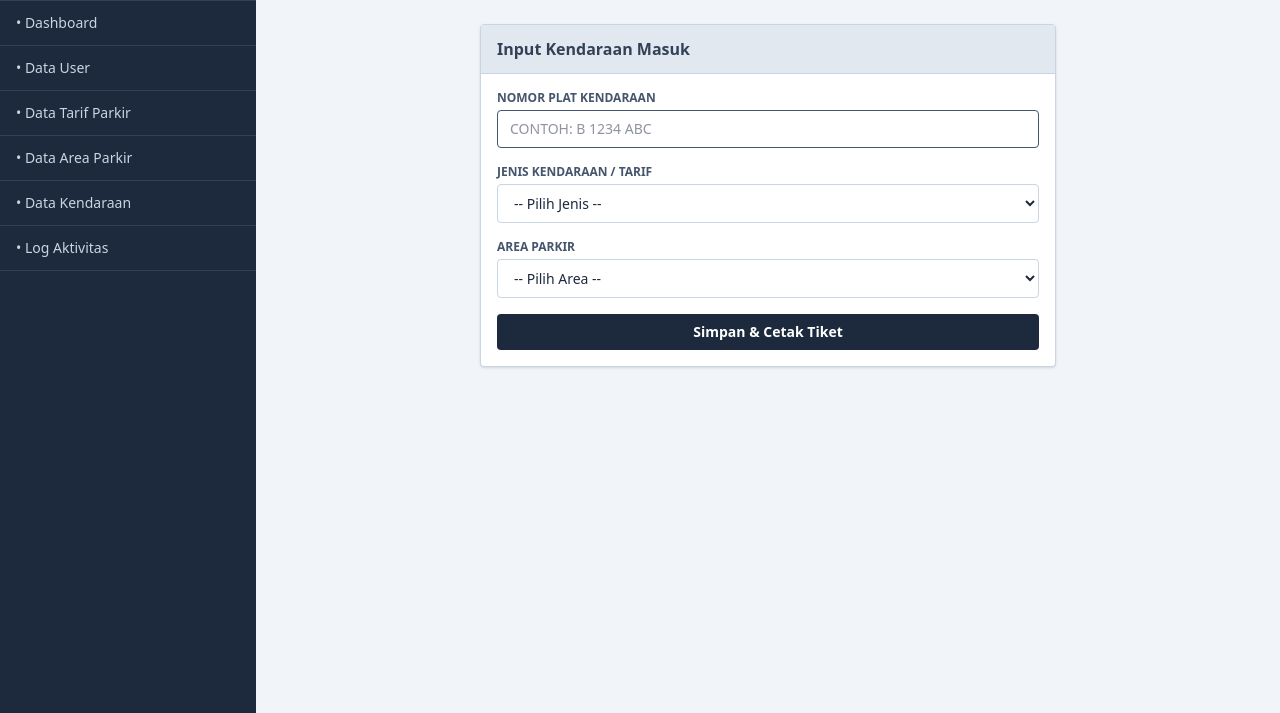
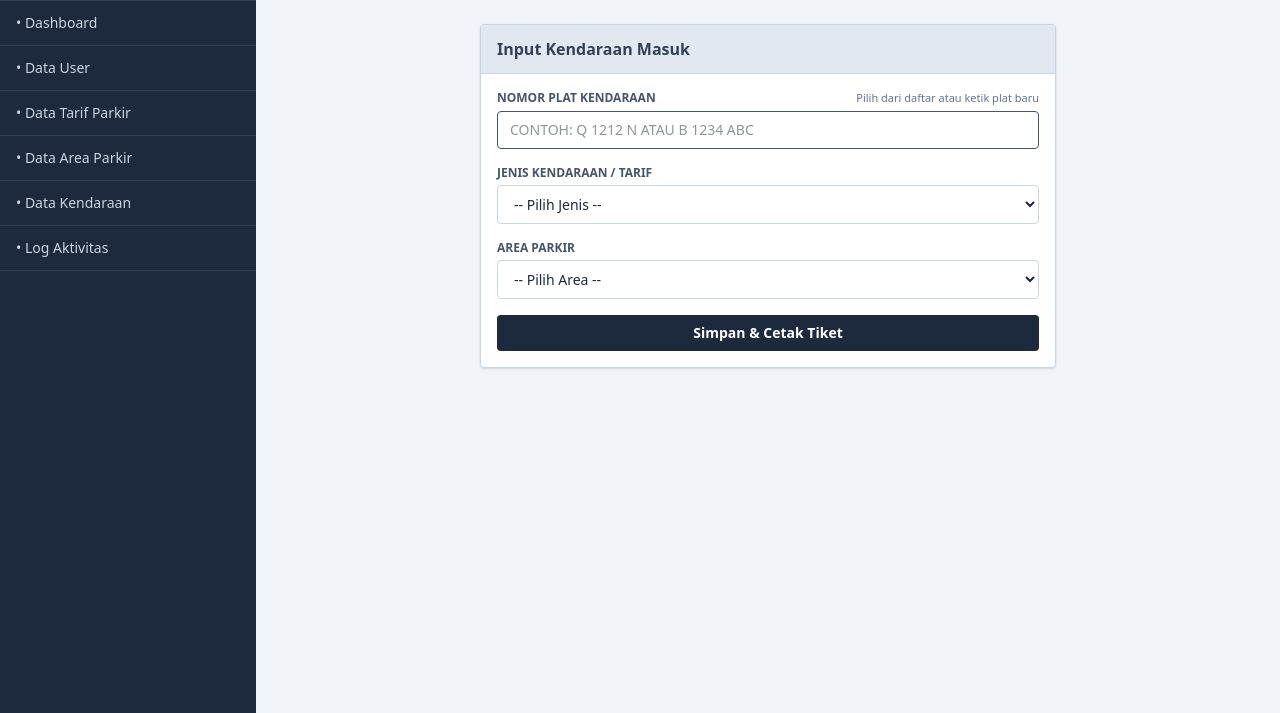
Before and after one commit to yusky12987/Parkir-Kabasa, a Laravel app: template resources/views/petugas/transaksi/masuk.blade.php in a window 1280 px wide. Shown: the part 53-766 px from the top of the page. Run offline with Laravel 12, Linux system fonts and the light colour scheme; the template is opened without the code that fills it, so the values that code supplies are empty; a user stored in the database is signed in; data comes from the database, SQL or seed files in the repository; style sheets or scripts are compiled from the project's sources.

Commit message:
Sinkronisasi data kendaraan admin ke transaksi petugas

```diff
--- a/resources/views/petugas/transaksi/masuk.blade.php
+++ b/resources/views/petugas/transaksi/masuk.blade.php
@@ -2,8 +2,9 @@
 
 @section('content')
 <div class="max-w-xl mx-auto bg-white border border-slate-300 rounded shadow-sm">
-    <div class="bg-slate-200 px-4 py-3 border-b border-slate-300 font-bold text-slate-700">
-        Input Kendaraan Masuk
+    <div class="bg-slate-200 px-4 py-3 border-b border-slate-300 font-bold text-slate-700 flex justify-between items-center">
+        <span>Input Kendaraan Masuk</span>
+        <span id="status-badge" class="hidden text-xs font-semibold px-2.5 py-0.5 rounded"></span>
     </div>
 
     @if($errors->any())
@@ -15,17 +16,54 @@
     <form action="{{ route('petugas.transaksi.masuk.store') }}" method="POST" class="p-4 space-y-4">
         @csrf
         <div>
-            <label class="block text-xs font-semibold text-slate-600 uppercase mb-1">Nomor Plat Kendaraan</label>
-            <input type="text" name="no_plat" placeholder="Contoh: B 1234 ABC" required autofocus
+            <div class="flex justify-between items-center mb-1">
+                <label class="block text-xs font-semibold text-slate-600 uppercase">Nomor Plat Kendaraan</label>
+                <span class="text-[11px] text-slate-500">Pilih dari daftar atau ketik plat baru</span>
+            </div>
+            <input type="text" id="no_plat" name="no_plat" list="daftar-kendaraan"
+                placeholder="Contoh: Q 1212 N atau B 1234 ABC" required autofocus autocomplete="off"
                 class="w-full border border-slate-300 rounded px-3 py-2 text-sm focus:outline-none focus:border-slate-600 uppercase">
+
+            <datalist id="daftar-kendaraan">
+                @foreach($kendaraan as $k)
+                    <option value="{{ $k->no_plat }}">
+                        {{ $k->jenis_kendaraan }} - {{ $k->pemilik }} ({{ $k->warna }})
+                    </option>
+                @endforeach
+            </datalist>
+        </div>
+
+        <!-- Info otomatis jika plat sudah terdaftar di Admin -->
+        <div id="info-terdaftar" class="hidden bg-emerald-50 border border-emerald-200 rounded p-3 text-xs text-emerald-800">
+            <div class="font-semibold mb-1">Data Kendaraan Terdaftar (Master Admin):</div>
+            <div class="grid grid-cols-2 gap-2">
+                <div>Pemilik: <strong id="info-pemilik">-</strong></div>
+                <div>Warna: <strong id="info-warna">-</strong></div>
+            </div>
+        </div>
+
+        <!-- Input tambahan opsional jika plat baru (pengunjung umum) -->
+        <div id="input-plat-baru" class="hidden grid grid-cols-2 gap-3 bg-slate-50 border border-slate-200 rounded p-3">
+            <div>
+                <label class="block text-[11px] font-semibold text-slate-600 uppercase mb-1">Warna (Opsional)</label>
+                <input type="text" name="warna" id="warna" placeholder="Contoh: Hitam"
+                    class="w-full border border-slate-300 rounded px-2.5 py-1.5 text-xs focus:outline-none focus:border-slate-600">
+            </div>
+            <div>
+                <label class="block text-[11px] font-semibold text-slate-600 uppercase mb-1">Pemilik (Opsional)</label>
+                <input type="text" name="pemilik" id="pemilik" placeholder="Default: Umum"
+                    class="w-full border border-slate-300 rounded px-2.5 py-1.5 text-xs focus:outline-none focus:border-slate-600">
+            </div>
         </div>
 
         <div>
             <label class="block text-xs font-semibold text-slate-600 uppercase mb-1">Jenis Kendaraan / Tarif</label>
-            <select name="id_tarif" required class="w-full border border-slate-300 rounded px-3 py-2 text-sm focus:outline-none focus:border-slate-600">
+            <select name="id_tarif" id="id_tarif" required class="w-full border border-slate-300 rounded px-3 py-2 text-sm focus:outline-none focus:border-slate-600">
                 <option value="">-- Pilih Jenis --</option>
                 @foreach($tarif as $t)
-                    <option value="{{ $t->id_tarif }}">{{ $t->jenis_kendaraan }} - Rp {{ number_format($t->tarif_per_jam, 0, ',', '.') }}/jam</option>
+                    <option value="{{ $t->id_tarif }}" data-jenis="{{ strtolower(trim($t->jenis_kendaraan)) }}">
+                        {{ $t->jenis_kendaraan }} - Rp {{ number_format($t->tarif_per_jam, 0, ',', '.') }}/jam
+                    </option>
                 @endforeach
             </select>
         </div>
@@ -45,4 +83,63 @@
         </button>
     </form>
 </div>
+
+<script>
+    document.addEventListener('DOMContentLoaded', function () {
+        // Data master kendaraan dari controller
+        const dataKendaraan = @json($kendaraan);
+
+        const inputPlat = document.getElementById('no_plat');
+        const selectTarif = document.getElementById('id_tarif');
+        const statusBadge = document.getElementById('status-badge');
+        const infoTerdaftar = document.getElementById('info-terdaftar');
+        const infoPemilik = document.getElementById('info-pemilik');
+        const infoWarna = document.getElementById('info-warna');
+        const inputPlatBaru = document.getElementById('input-plat-baru');
+
+        function cekPlat() {
+            const ketikan = inputPlat.value.toUpperCase().trim();
+
+            if (!ketikan) {
+                statusBadge.classList.add('hidden');
+                infoTerdaftar.classList.add('hidden');
+                inputPlatBaru.classList.add('hidden');
+                return;
+            }
+
+            // Cari plat yang cocok di master data Admin
+            const cocok = dataKendaraan.find(item => item.no_plat.toUpperCase().trim() === ketikan);
+
+            if (cocok) {
+                // Tampilkan status terdaftar
+                statusBadge.textContent = '✓ Kendaraan Terdaftar';
+                statusBadge.className = 'text-xs font-semibold px-2.5 py-0.5 rounded bg-emerald-100 text-emerald-800 border border-emerald-300';
+
+                infoPemilik.textContent = cocok.pemilik || '-';
+                infoWarna.textContent = cocok.warna || '-';
+                infoTerdaftar.classList.remove('hidden');
+                inputPlatBaru.classList.add('hidden');
+
+                // Otomatis pilih dropdown Jenis Kendaraan / Tarif sesuai data Admin
+                const jenisTarget = (cocok.jenis_kendaraan || '').toLowerCase().trim();
+                for (let option of selectTarif.options) {
+                    if (option.dataset.jenis === jenisTarget) {
+                        selectTarif.value = option.value;
+                        break;
+                    }
+                }
+            } else {
+                // Tampilkan status plat baru
+                statusBadge.textContent = '+ Plat Baru (Umum)';
+                statusBadge.className = 'text-xs font-semibold px-2.5 py-0.5 rounded bg-amber-100 text-amber-800 border border-amber-300';
+
+                infoTerdaftar.classList.add('hidden');
+                inputPlatBaru.classList.remove('hidden');
+            }
+        }
+
+        inputPlat.addEventListener('input', cekPlat);
+        inputPlat.addEventListener('change', cekPlat);
+    });
+</script>
 @endsection
```
Also changed, not shown: app/Http/Controllers/Petugas/TransaksiController.php (+31 -11 lines).
